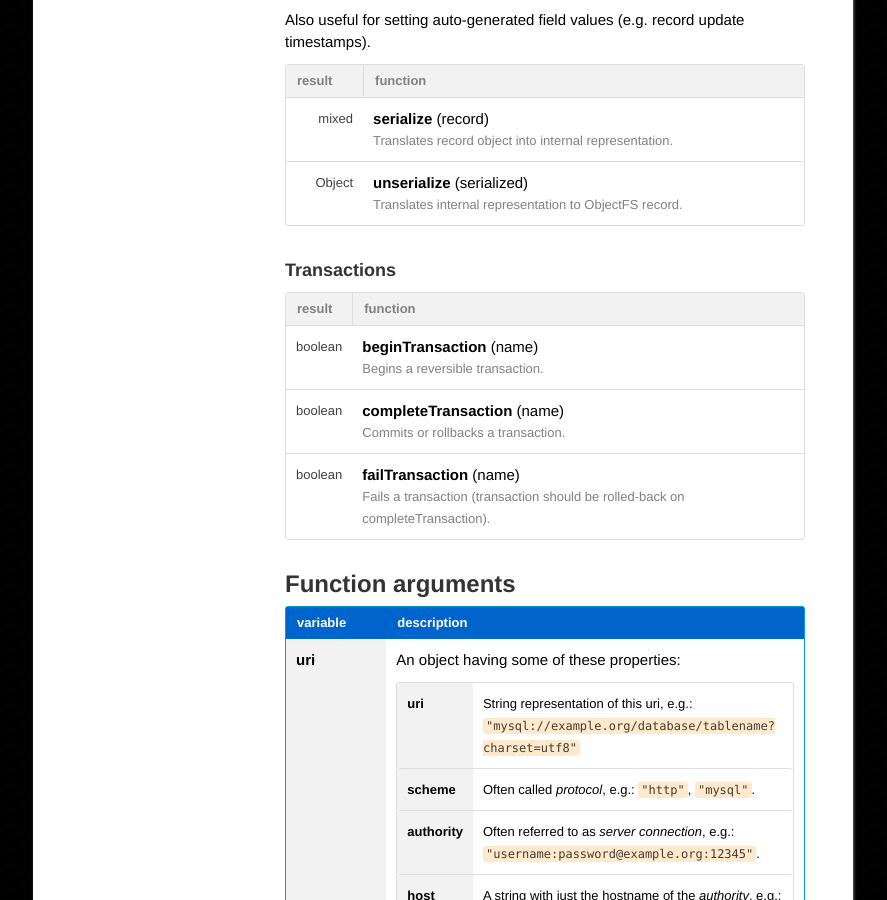
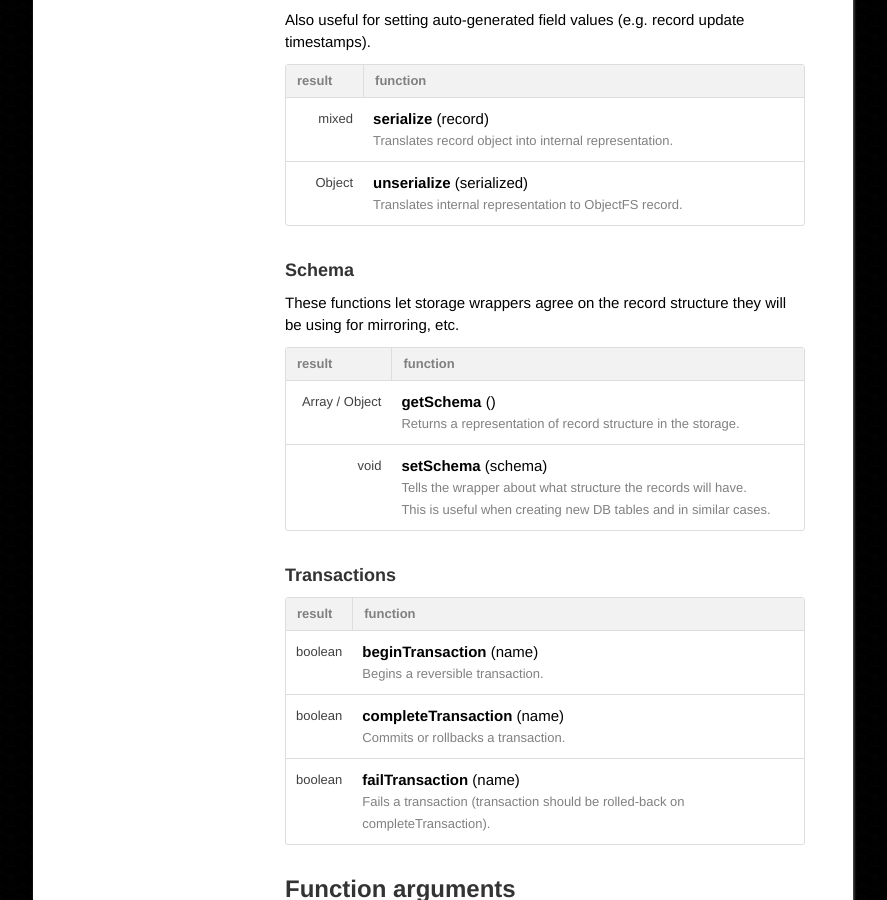
Before and after one commit to emilis/objectfs.org, a Jekyll site: the page built from docs/storage-wrapper.html, in a window 1280 px wide and 900 px high, scrolled down 1849 px. Shown: the whole window, without its empty margins (217-1104 px from the left). Built offline with Jekyll 4.4.1, drawn with Linux system fonts in a browser that asks for light colours.

Commit message:
Added schema functions to wrapper spec.

```diff
--- a/docs/storage-wrapper.html
+++ b/docs/storage-wrapper.html
@@ -108,6 +108,24 @@ title: Storage wrapper specification
     </tbody>
 </table>
 
+<h3 id="schema">Schema</h3>
+<p>These functions let storage wrappers agree on the record structure they will be using for mirroring, etc.</p>
+<table class="doc-functions">
+    <thead><tr>
+            <th>result</th>
+            <th>function</th>
+    </tr></thead>
+    <tbody>
+        <tr><td>Array / Object</td>
+            <td><b>getSchema</b> ()<br>
+                <p>Returns a representation of record structure in the storage.</p></td></tr>
+        <tr><td>void</td>
+            <td><b>setSchema</b> (schema)<br>
+                <p>Tells the wrapper about what structure the records will have.</p>
+                <p>This is useful when creating new DB tables and in similar cases.</p></td></tr>
+    </tbody>
+</table>
+
 <h3 id="transactions">Transactions</h3>
 <table class="doc-functions">
     <thead><tr>
```
